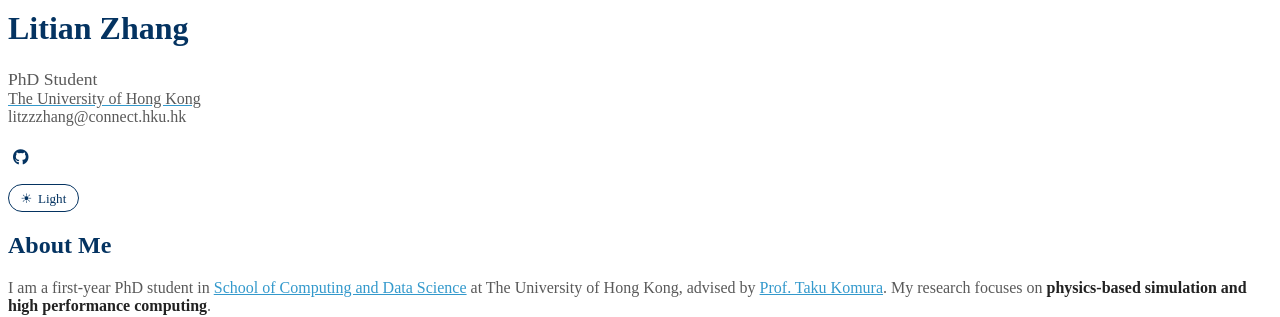
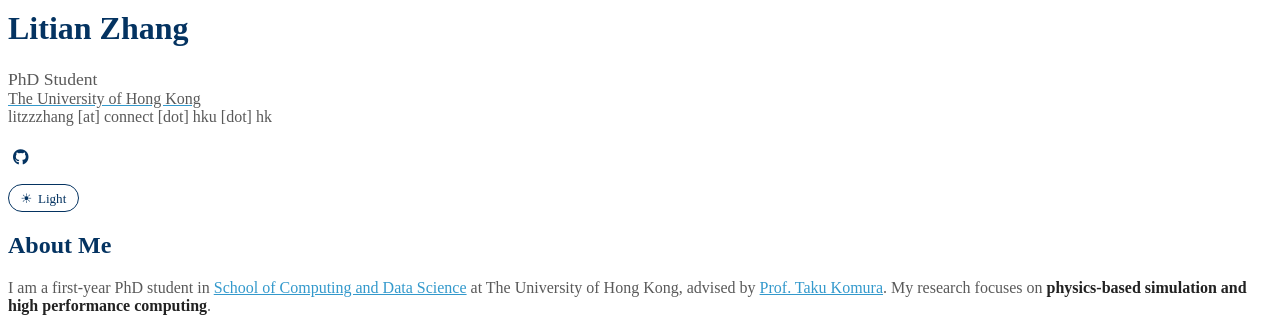
Before and after one commit to litzzzhang/litzzzhang.github.io, a Jekyll site: the page built from index.md, in a window 1280 px wide. Shown: the part 163-480 px from the top of the page. Built offline with Jekyll 4.4.1, drawn with Linux system fonts in a browser that asks for light colours; some web fonts are replaced; a style sheet for code colours, icons or effects is not loaded; our own code applies the rules of GitHub Pages for plain Markdown files.

Commit message:
modify email format

```diff
--- a/_config.yml
+++ b/_config.yml
@@ -3,7 +3,7 @@
 position: PhD Student
 affiliation: The University of Hong Kong
 affiliation_link: https://www.hku.hk/
-email: litzzzhang@connect.hku.hk
+email: litzzzhang [at] connect [dot] hku [dot] hk
 
 # Search Engine Optimization (SEO)
 keywords: Litian Zhang, physics-based simulation, numerical optimization, computer graphics, fluid simulation, material point method
```
